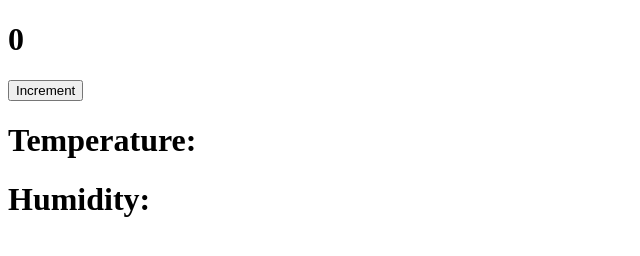
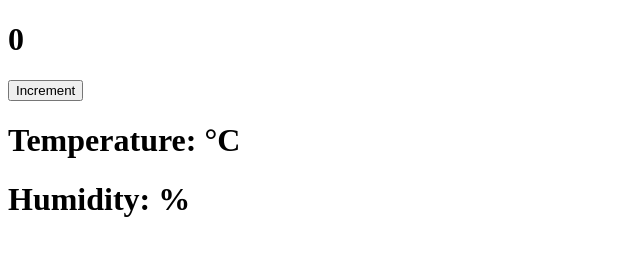
Before and after one commit to avanderbergh/platform-io, an Astro site in the folder web/: page / in a window 1280 px wide. Shown: the full height of the page, 0-640 px from the left. Built offline with nearby package versions, Linux system fonts and the light colour scheme; Astro itself is replaced by a stand-in of ours; no server answers.

Commit message:
Update temperature and humidity display in Environment component

```diff
--- a/web/src/components/Environment.tsx
+++ b/web/src/components/Environment.tsx
@@ -17,8 +17,8 @@ export const Environment = () => {
 
     return (
         <div>
-            <h1>Temperature: {environment?.tmp}</h1>
-            <h1>Humidity: {environment?.hum}</h1>
+            <h1>Temperature: {environment?.tmp}&deg;C</h1>
+            <h1>Humidity: {environment?.hum}%</h1>
         </div>
     )
 }
```
